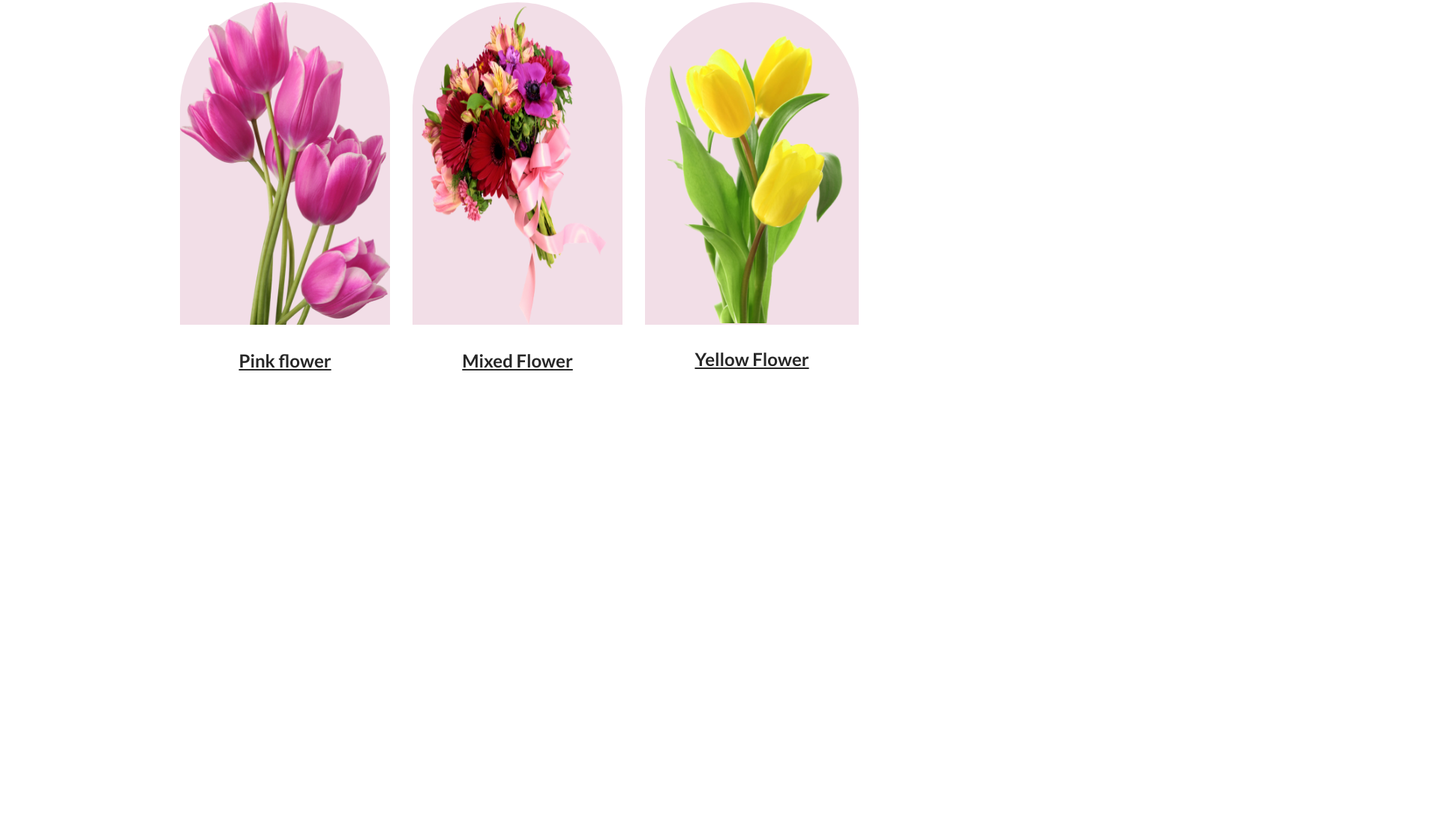
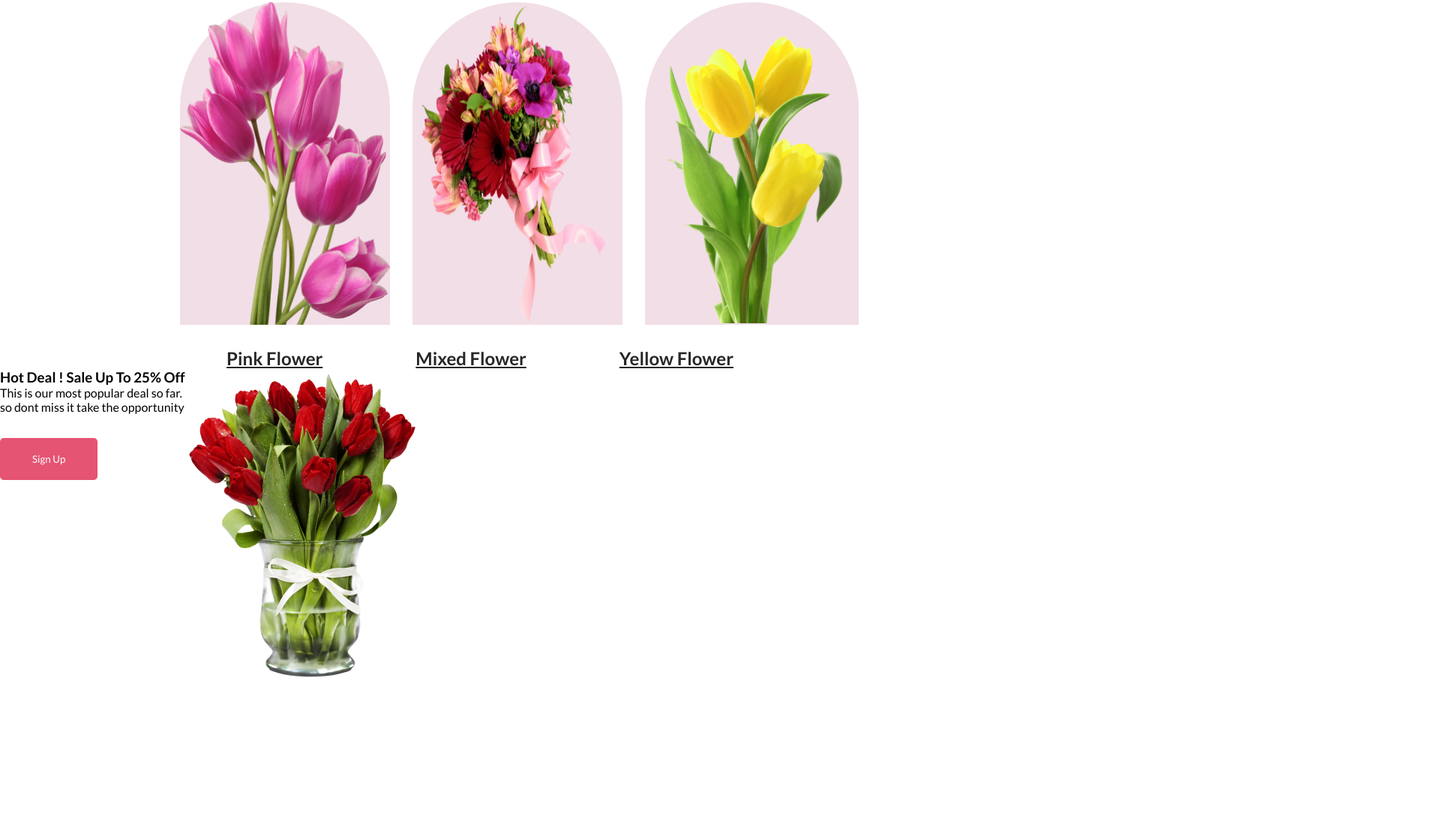
Before and after one commit to ashraful2430/first-assignment, a plain HTML site: page index.html/index.html in a window 1280 px wide. Shown: the part 1012-2124 px from the top of the page at 75% size, 1920 px wide, since content can reach past the window. Before the commit the page ends 1507 px from the top, so only its background shows below. Drawn offline with Linux system fonts and the light colour scheme.

Commit message:
changes in featured secton

```diff
--- a/index.html/index.html
+++ b/index.html/index.html
@@ -44,19 +44,32 @@
         <div class="box-cover">
             <div class="box">
                 <img width="280px" height="430px" class="box-pic" src="../Flower Asset/pngwing 6.png" alt="">
-                <p class="flower-name">Pink flower</p>
             </div>
             <div class="box">
                 <img width="280px" height="430px" class="box-pic" src="../Flower Asset/pngwing 5.png" alt="">
-                <p class="flower-name">Mixed Flower</p>
             </div>
             <div class="box">
                 <img width="285px" class="box-pic" src="../Flower Asset/pngwing 7.png" alt="">
-                <p class="flower-name">Yellow Flower</p>
             </div>
+        </div>
+        <div class="box-flower">
+            <h4 class="flower-name">Pink Flower</h4>
+            <h4 class="flower-name">Mixed Flower</h4>
+            <h4 class="flower-name">Yellow Flower</h4>
         </div>
       </section>
       <!-- feature sections ends here -->
+
+        <div class="deal-container">
+            <div class="deal-info">
+                <h3>Hot Deal ! Sale Up To 25% Off</h3>
+                <p>This is our most popular deal so far. <br> so dont miss it take the opportunity</p>
+                <button class="btn-prime">Sign Up</button>
+            </div>
+            <div class="deal-pic">
+                <img src="../Flower Asset/pngwing 8.png" alt="">
+            </div>
+        </div>
 
     </main>
     <footer>
--- a/index.html/styles.css
+++ b/index.html/styles.css
@@ -95,4 +95,18 @@
     text-decoration-line: underline;
     margin-top: 30px;
 }
+.box-flower{
+    display: flex;
+    justify-content: space-around;
+    margin-left: 240px;
+    margin-right: 240px;
+}
 /* feature sections ends here */
+/* deal styles starts here */
+
+.deal-container{
+    display: flex;
+    width: 1922px;
+height: 620px;
+flex-shrink: 0;
+}
```
